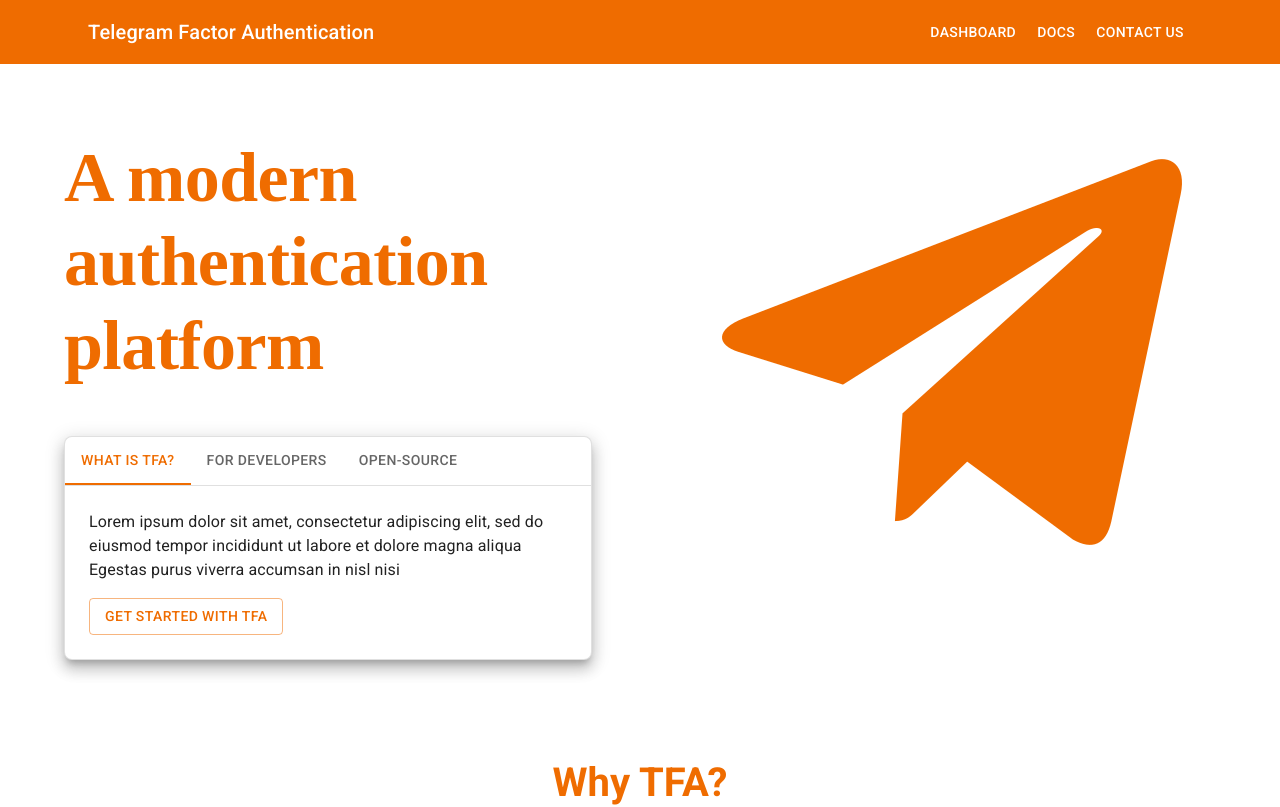
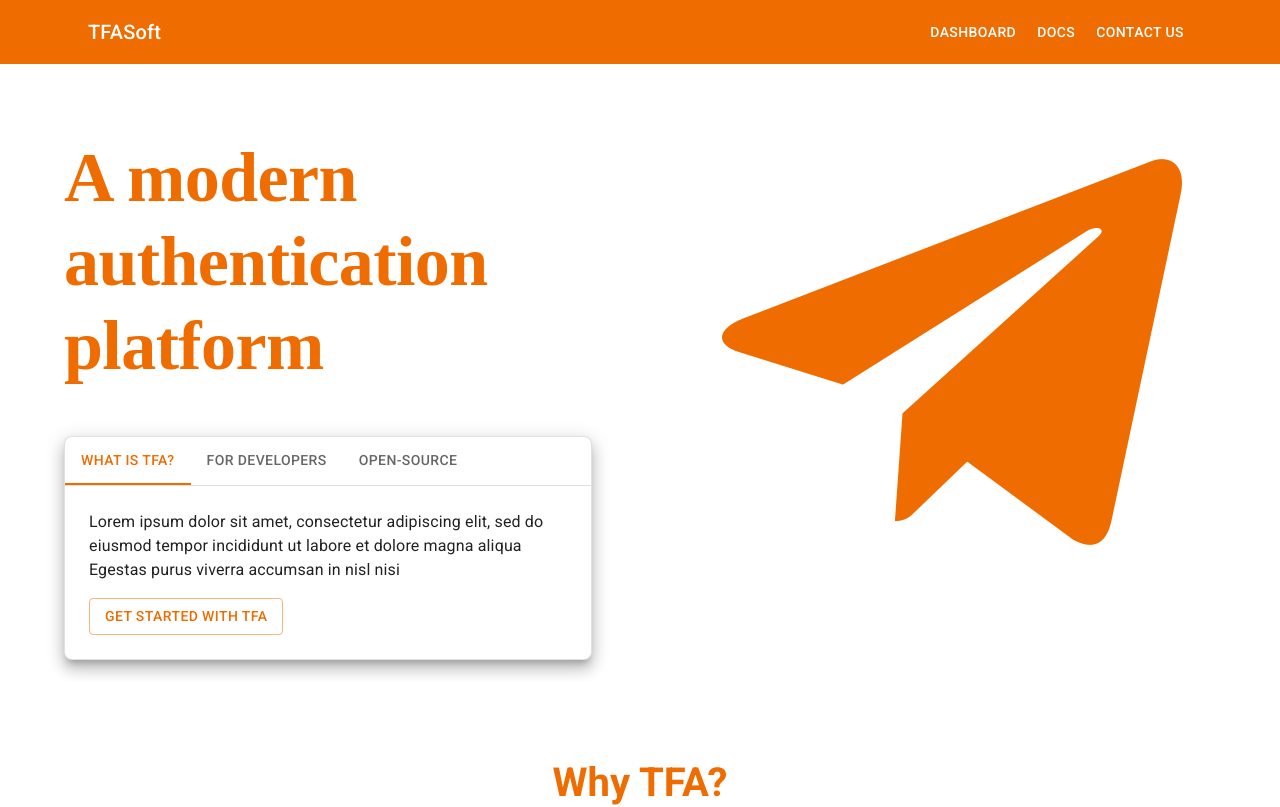
Before and after one commit to tfasoft/website, a React (Create React App) app: page / in a window 1280 px wide. Shown: the top 807 px of the page. Built offline with nearby package versions, Linux system fonts and the light colour scheme; a web font is replaced by a local one.

Commit message:
Change name

```diff
--- a/src/components/navbar.jsx
+++ b/src/components/navbar.jsx
@@ -56,7 +56,7 @@ const Navbar = () => {
                 sx={{ my: 2 }}
                 onClick={() => history.push('/')}
             >
-                Telegram Factor Authentication
+                TFASoft
             </Typography>
             <Divider />
             <List>
@@ -112,7 +112,7 @@ const Navbar = () => {
                                 cursor: "pointer",
                             }}
                         >
-                            Telegram Factor Authentication
+                            TFASoft
                         </Typography>
                         <Box sx={{ display: { xs: 'none', sm: 'block' } }}>
                             {
```
